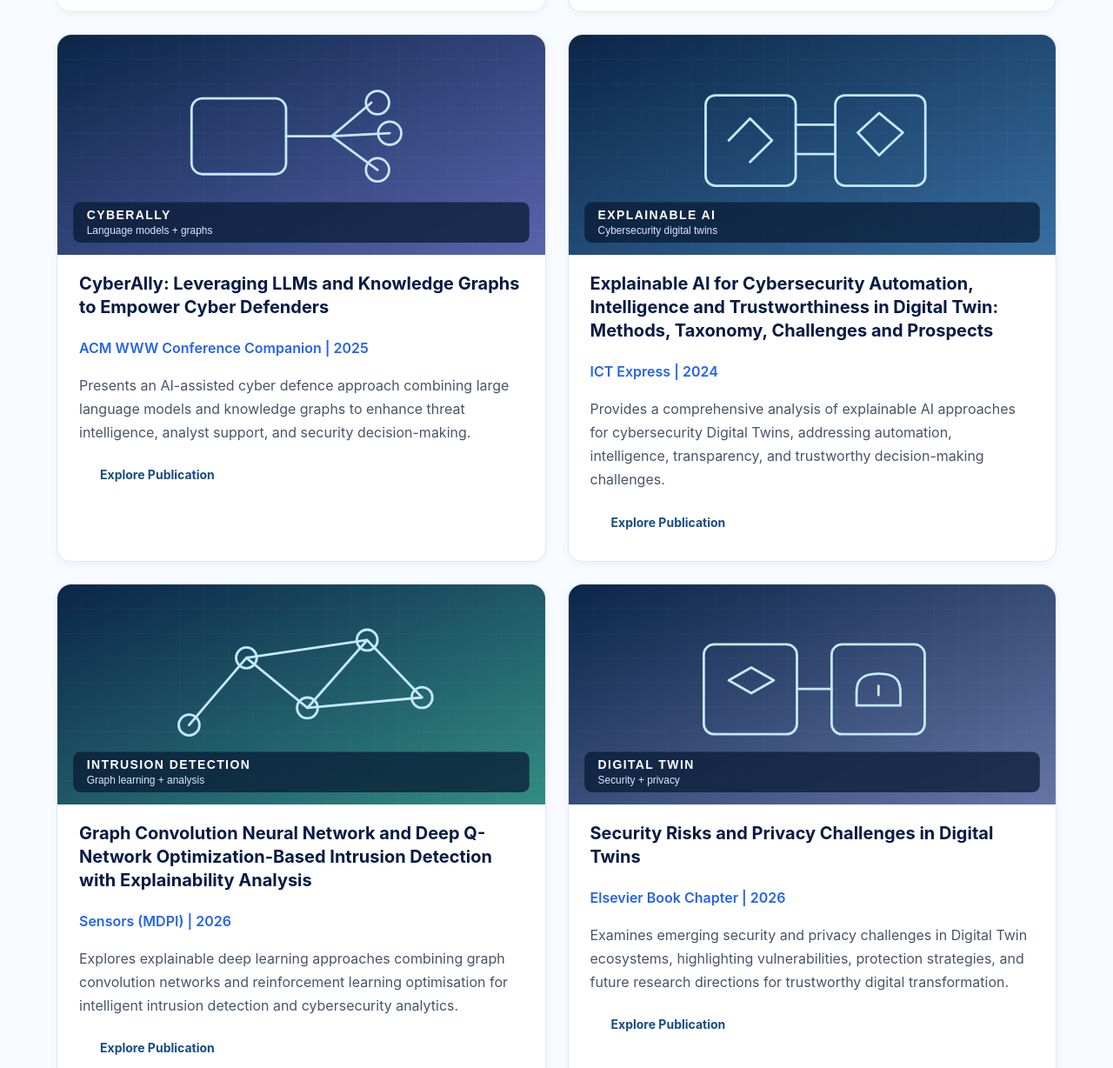
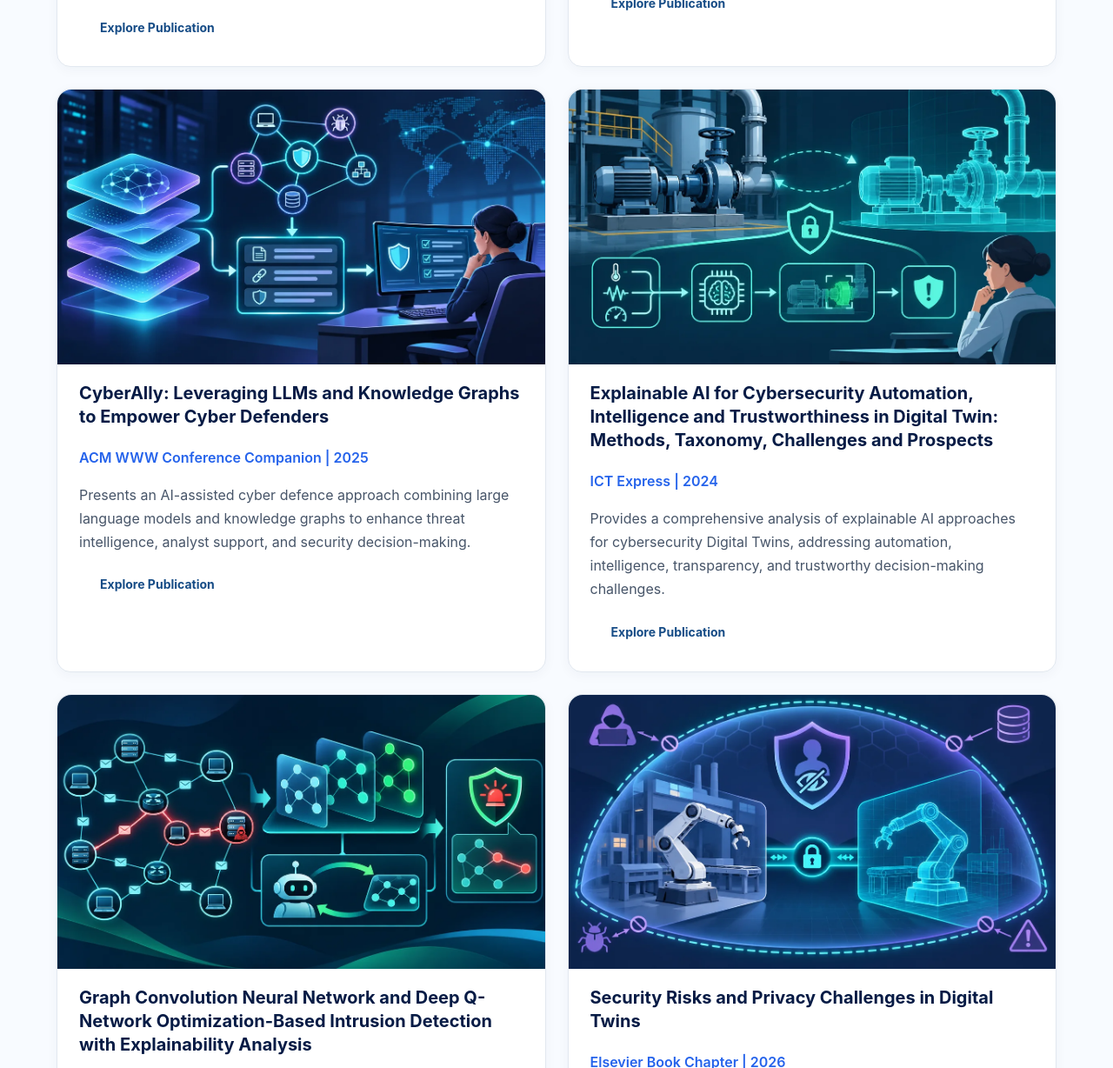
Before and after one commit to ahmadspm/research-info, a plain HTML site: page index.html in a window 1280 px wide. Shown: the part 2478-3706 px from the top of the page at 87% size. Drawn offline with Linux system fonts and the light colour scheme.

Commit message:
Replace featured research thumbnails with AI-generated illustrations

```diff
--- a/assets/css/style.css
+++ b/assets/css/style.css
@@ -511,7 +511,7 @@ p {
     display: block;
     width: calc(100% + 50px);
     height: auto;
-    aspect-ratio: 20 / 9;
+    aspect-ratio: 16 / 9;
     object-fit: cover;
     margin: -25px -25px 1.2rem;
     border-radius: 16px 16px 0 0;
--- a/index.html
+++ b/index.html
@@ -93,7 +93,7 @@ content="https://ahmadspm.github.io/research-info/assets/images/profile/ahmad-mo
 
 
 
-<link rel="stylesheet" href="assets/css/style.css?v=20261122-home">
+<link rel="stylesheet" href="assets/css/style.css?v=20261122-ai">
 
 
 <meta name="description" content="Ahmad Mohsin researches human–AI collaboration in security operations, industrial cybersecurity knowledge graphs, digital twins, and cyber resilience of critical infrastructure and EV charging systems.">
@@ -479,7 +479,7 @@ Featured Research
 
 
 <div class="research-publication-card">
-<img class="featured-thumbnail" src="assets/images/thumbnails/human-ai-soc.svg" alt="" width="800" height="360" loading="lazy">
+<img class="featured-thumbnail" src="assets/images/thumbnails/human-ai-soc.webp" alt="" width="1200" height="675" loading="lazy">
 
 
 <h3>
@@ -514,7 +514,7 @@ Explore Publication
 
 
 <div class="research-publication-card">
-<img class="featured-thumbnail" src="assets/images/thumbnails/bridg-ics.svg" alt="" width="800" height="360" loading="lazy">
+<img class="featured-thumbnail" src="assets/images/thumbnails/bridg-ics.webp" alt="" width="1200" height="675" loading="lazy">
 
 
 <h3>
@@ -549,7 +549,7 @@ Explore Publication
 
 
 <div class="research-publication-card">
-<img class="featured-thumbnail" src="assets/images/thumbnails/cyberally.svg" alt="" width="800" height="360" loading="lazy">
+<img class="featured-thumbnail" src="assets/images/thumbnails/cyberally.webp" alt="" width="1200" height="675" loading="lazy">
 
 
 <h3>
@@ -585,7 +585,7 @@ Explore Publication
 
 
 <div class="research-publication-card">
-<img class="featured-thumbnail" src="assets/images/thumbnails/explainable-dt.svg" alt="" width="800" height="360" loading="lazy">
+<img class="featured-thumbnail" src="assets/images/thumbnails/explainable-dt.webp" alt="" width="1200" height="675" loading="lazy">
 
 
 <h3>
@@ -621,7 +621,7 @@ Explore Publication
 
 
 <div class="research-publication-card">
-<img class="featured-thumbnail" src="assets/images/thumbnails/intrusion-detection.svg" alt="" width="800" height="360" loading="lazy">
+<img class="featured-thumbnail" src="assets/images/thumbnails/intrusion-detection.webp" alt="" width="1200" height="675" loading="lazy">
 
 
 <h3>
@@ -657,7 +657,7 @@ Explore Publication
 
 
 <div class="research-publication-card">
-<img class="featured-thumbnail" src="assets/images/thumbnails/digital-twin-privacy.svg" alt="" width="800" height="360" loading="lazy">
+<img class="featured-thumbnail" src="assets/images/thumbnails/digital-twin-privacy.webp" alt="" width="1200" height="675" loading="lazy">
 
 
 <h3>
```
Also changed, not shown: assets/images/thumbnails/bridg-ics.svg (deleted), assets/images/thumbnails/bridg-ics.webp (added), assets/images/thumbnails/cyberally.svg (deleted), assets/images/thumbnails/cyberally.webp (added), assets/images/thumbnails/digital-twin-privacy.svg (deleted), assets/images/thumbnails/digital-twin-privacy.webp (added), assets/images/thumbnails/explainable-dt.svg (deleted), assets/images/thumbnails/explainable-dt.webp (added), assets/images/thumbnails/human-ai-soc.svg (deleted), assets/images/thumbnails/human-ai-soc.webp (added), assets/images/thumbnails/intrusion-detection.svg (deleted), assets/images/thumbnails/intrusion-detection.webp (added).
